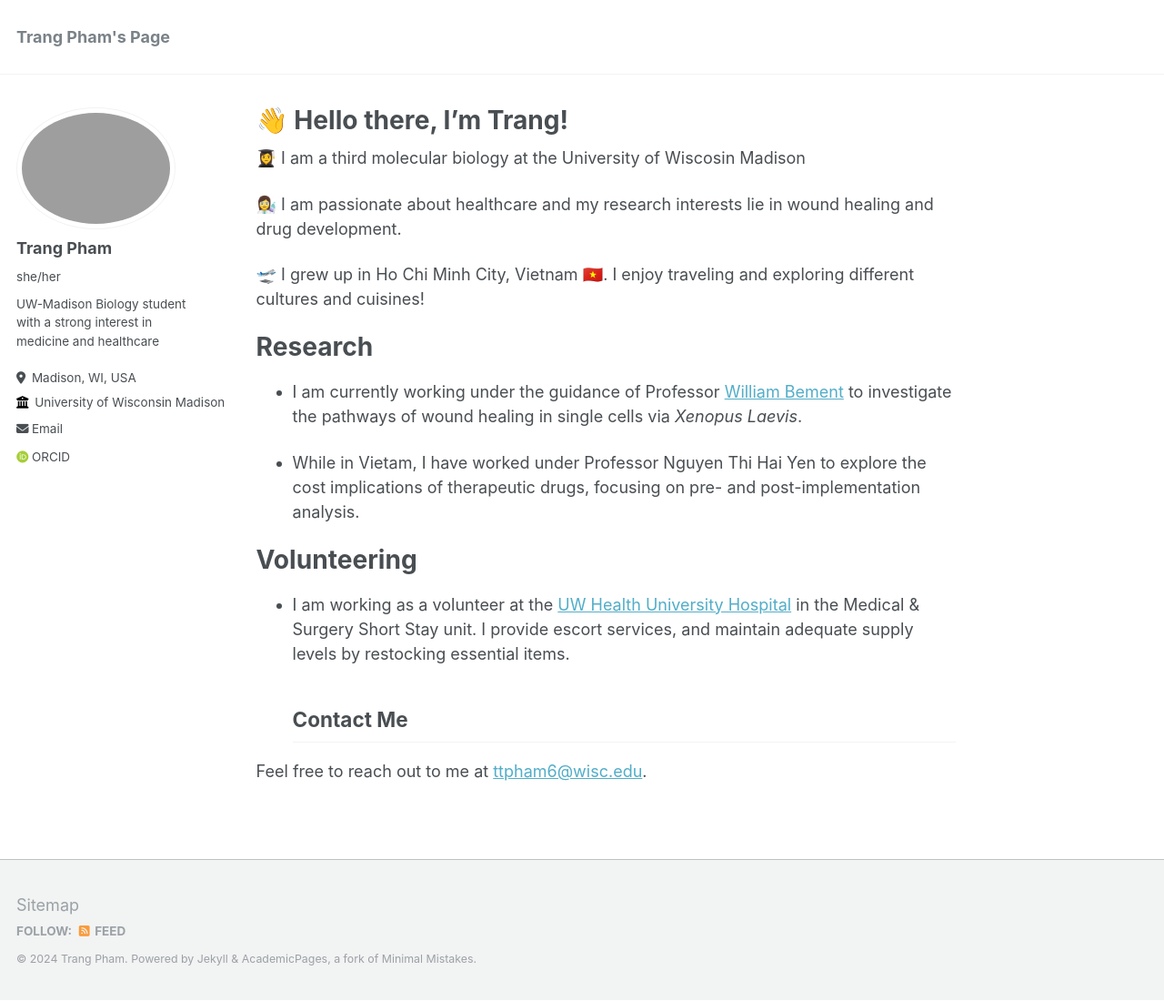
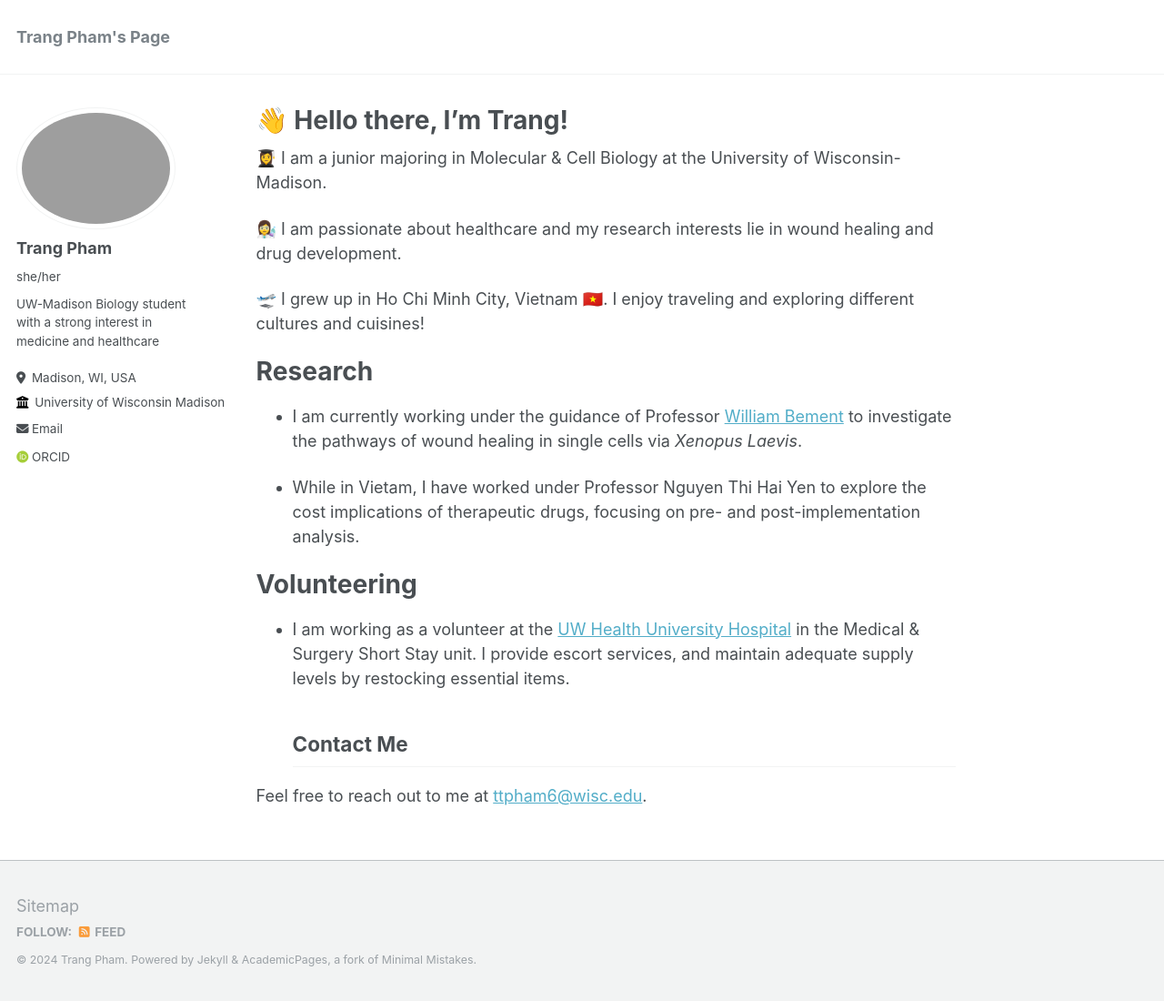
Before and after one commit to ttpham2002/personal-page, a Jekyll site: the page built from _pages/about.md, in a window 1280 px wide and 1100 px high. Shown: the whole window at 91% size. Built offline with Jekyll 4.4.1, drawn with Linux system fonts in a browser that asks for light colours; some web fonts are replaced.

Commit message:
Update about.md

```diff
--- a/_pages/about.md
+++ b/_pages/about.md
@@ -7,7 +7,7 @@ redirect_from:
   - /about.html
 ---
 
-👩‍🎓 I am a third molecular biology at the University of Wiscosin Madison <br>
+👩‍🎓 I am a junior majoring in Molecular & Cell Biology at the University of Wisconsin-Madison. <br>
 
 👩‍🔬 I am passionate about healthcare and my research interests lie in wound healing and drug development. <br>
 
```
